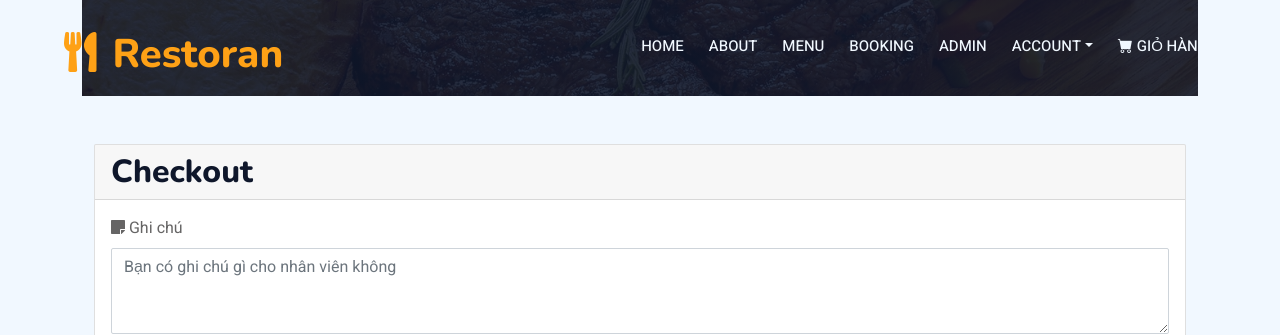
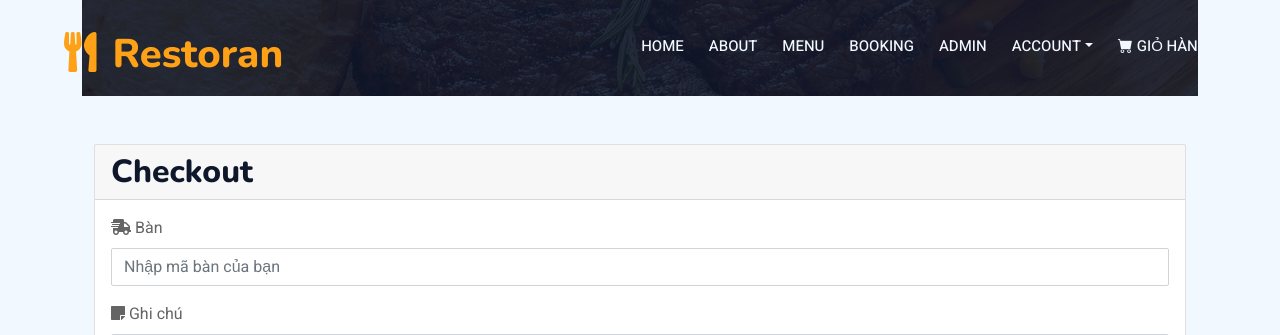
Before and after one commit to Sushiba2ker/Table-reservations, an ASP.NET Core app: page /ShoppingCart/Checkout in a window 1280 px wide. Shown: the top 335 px of the page. Run offline with ASP.NET Core 8, Linux system fonts and the light colour scheme; the visitor is signed in with stand-in values (Sample User, id 1); some libraries are stand-ins or nearby versions.

Commit message:
fix checkout

```diff
--- a/BT3_TH/Views/Booking/Booking.cshtml
+++ b/BT3_TH/Views/Booking/Booking.cshtml
@@ -99,8 +99,8 @@
                                 </div>
                                 <div class="col-12">
                                     <div class="form-floating">
-                                        <textarea asp-for="SpecialRequest" class="form-control" placeholder="Special Request" id="SpecialRequest" style="height: 100px"></textarea>
-                                        <label asp-for="SpecialRequest">Yêu cầu đặc biệt</label>
+                                        <textarea asp-for="SpecialRequest" class="form-control" placeholder="Special Request" id="SpecialRequest" style="height: 100px" required></textarea>
+                                        <label asp-for="SpecialRequest">Yêu cầu đặc biệt(nếu không có vui lòng nhập "Không")</label>
                                     </div>
                                 </div>
                                 <div class="col-12">
--- a/BT3_TH/Views/ShoppingCart/Checkout.cshtml
+++ b/BT3_TH/Views/ShoppingCart/Checkout.cshtml
@@ -13,18 +13,27 @@
         <div class="card-body">
             <form asp-action="Checkout" method="post">
                 <div class="mb-3">
+                    <label for="ShippingAddress" class="form-label">
+                        <i class="fas fa-shipping-fast"></i> Bàn
+                    </label>
+                    <input asp-for="ShippingAddress" class="form-control" id="ShippingAddress" placeholder="Nhập mã bàn của bạn" />
+                </div>
+                <div class="mb-3">
                     <label for="Notes" class="form-label">
                         <i class="fas fa-sticky-note"></i> Ghi chú
                     </label>
                     <textarea asp-for="Notes" class="form-control" id="Notes" rows="3" placeholder="Bạn có ghi chú gì cho nhân viên không"></textarea>
                 </div>
                 <img src='https://img.vietqr.io/image/TPB-66613052003-compact.png' width="300" height="300" />
+                <a asp-action="Index" asp-controller="ShoppingCart" class="btn btn-primary">Quay về giỏ hàng</a>
+                <button type="submit" class="btn btn-success" onclick="showSuccessMessage()"> Hoàn tất đặt món</button>
+            </form>
 
-                @* <button type="submit" class="btn btn-primary">
-                    <i class="fas fa-paper-plane"></i> Place Order
-                </button> *@
-
-            </form>
+            <script>
+                function showSuccessMessage() {
+                    alert("Đặt món thành công!");
+                }
+            </script>
         </div>
     </div>
 </div>
--- a/BT3_TH/Views/ShoppingCart/OrderCompleted.cshtml
+++ b/BT3_TH/Views/ShoppingCart/OrderCompleted.cshtml
@@ -1,9 +1,5 @@
 @model int
 
-@{
-    ViewBag.Title = "Order Completed";
-    Layout = "_Layout";
-}
 <!-- Hero Start -->
 <div class="container-xxl py-3 bg-dark hero-header mb-3">
     <div class="container my-3 py-3"></div>
```
Also changed, not shown: BT3_TH/Views/ShoppingCart/Index.cshtml (+1 -20 lines), BT3_TH/Models/Booking.cs (line endings or trailing spaces), 11 other files.
